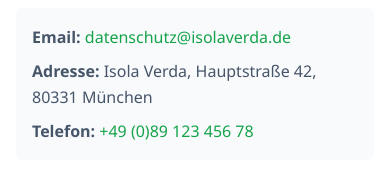
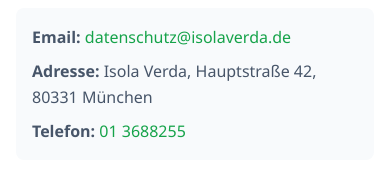
Before and after one commit to Ashour21013/isola-verde, a Vue app: page /datenschutz in a window 390 px wide. Shown: the part 2900-3096 px from the top of the page. Built offline with nearby package versions, Linux system fonts and the light colour scheme.

Commit message:
Fix: use dynamic phone number from restaurant.json instead of hardcoded

```diff
--- a/src/pages/Datenschutz.vue
+++ b/src/pages/Datenschutz.vue
@@ -148,7 +148,7 @@
             <div class="bg-slate-50 dark:bg-slate-800 p-4 rounded-lg space-y-2">
               <p><strong>Email:</strong> <a href="mailto:datenschutz@isolaverda.de" class="text-primary-600 hover:underline">datenschutz@isolaverda.de</a></p>
               <p><strong>Adresse:</strong> Isola Verda, Hauptstraße 42, 80331 München</p>
-              <p><strong>Telefon:</strong> <a href="tel:+498912345678" class="text-primary-600 hover:underline">+49 (0)89 123 456 78</a></p>
+              <p><strong>Telefon:</strong> <a :href="`tel:${restaurantData.phone}`" class="text-primary-600 hover:underline">{{ restaurantData.phone }}</a></p>
             </div>
           </div>
         </section>
--- a/src/pages/Home.vue
+++ b/src/pages/Home.vue
@@ -20,7 +20,7 @@
 
             <div class="flex flex-wrap gap-4 pt-4">
               <RouterLink to="/speisekarte" class="btn-primary"> Speisekarte entdecken </RouterLink>
-              <a href="tel:+498912345678" class="btn-secondary"> Reservieren </a>
+              <a :href="`tel:${restaurantData.phone}`" class="btn-secondary"> Reservieren </a>
             </div>
           </div>
 
```
